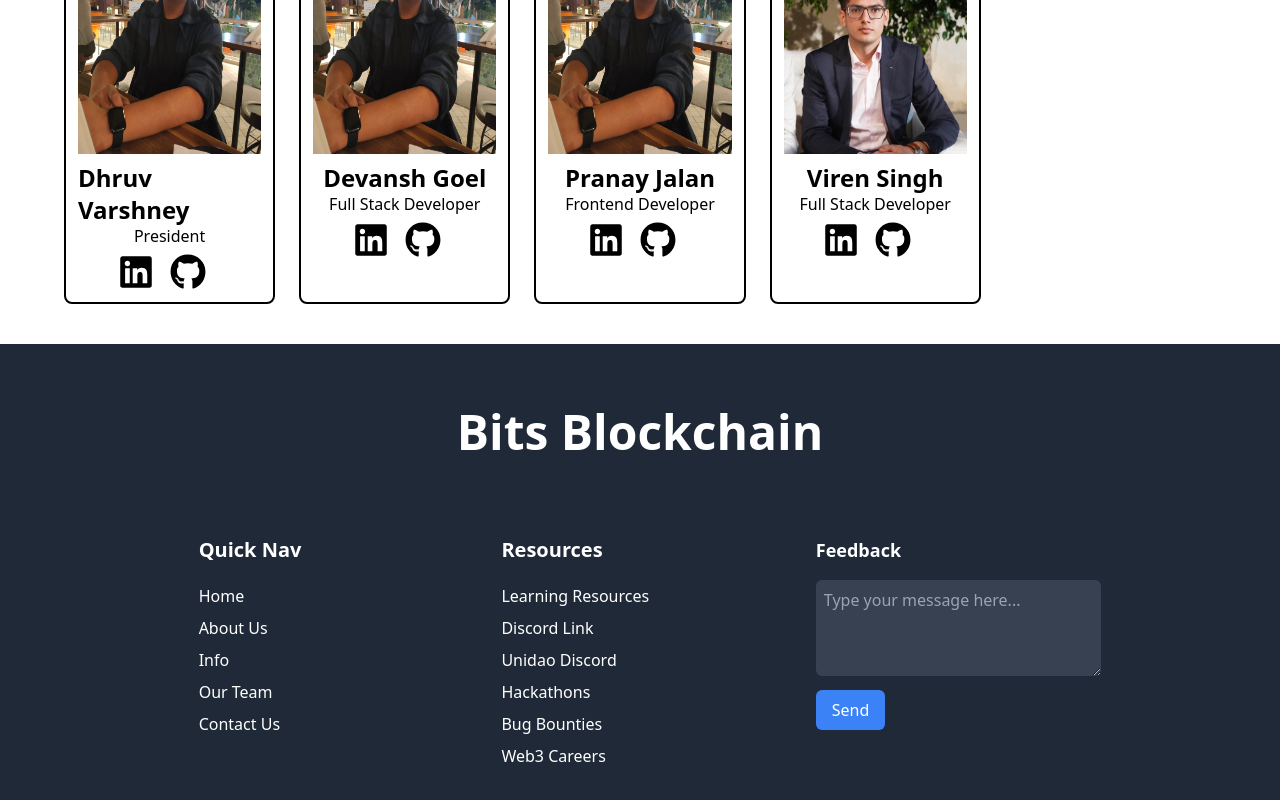
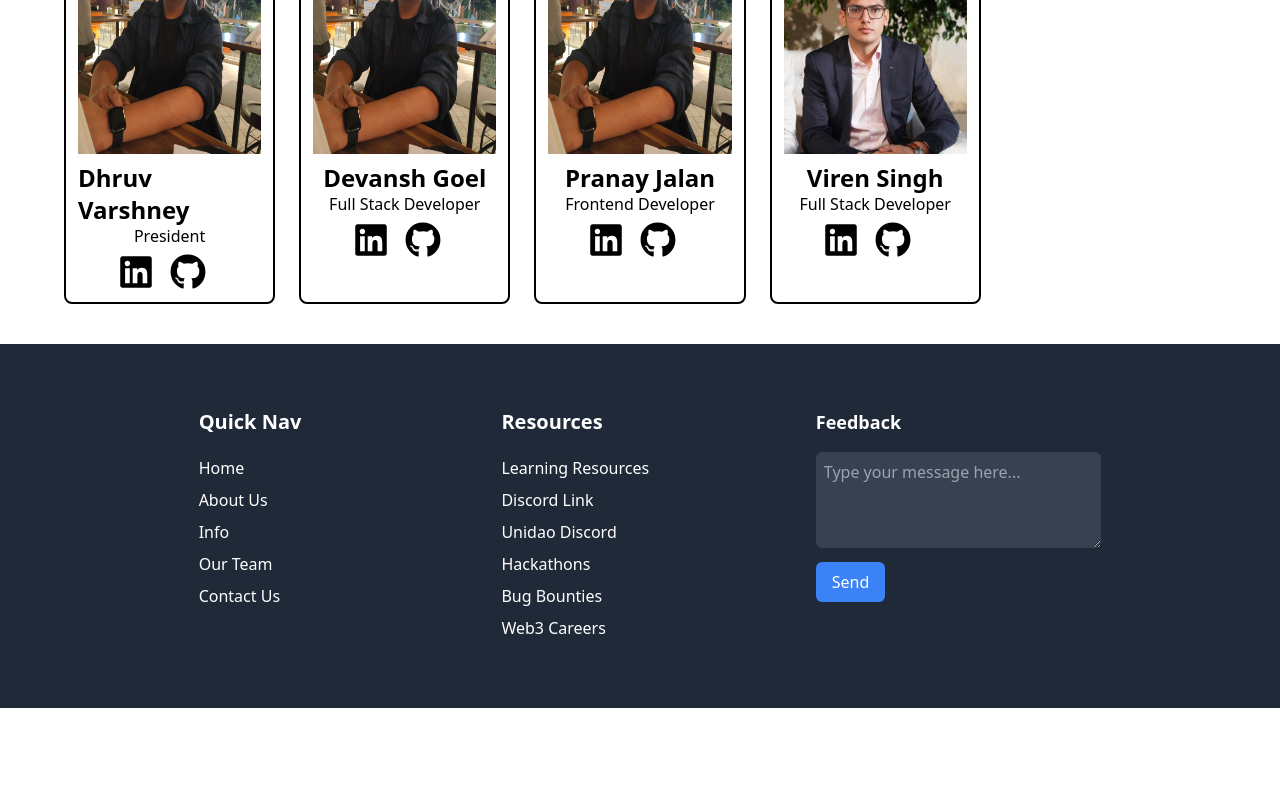
Before and after one commit to BITS-BLOCKCHAIN/BitsBlockchainWebsite, a React (Vite) app in the folder BitsBlockChainWebsite/: page / in a window 1280 px wide. Shown: the part 2038-2838 px from the top of the page. After the commit the page ends 2746 px from the top, so only its background shows below. Built offline with nearby package versions, Linux system fonts and the light colour scheme; a web font is replaced by a local one.

Commit message:
made footer changes

```diff
--- a/BitsBlockChainWebsite/src/Components/Footer.jsx
+++ b/BitsBlockChainWebsite/src/Components/Footer.jsx
@@ -16,10 +16,7 @@ const Footer = () => {
   return (
     <footer className="bg-gray-800 py-6 px-4">
       <div className="container min-w-full px-4">
-        <div className="text-white text-center">
-          <h2 className="font-bold text-3xl mb-4 md:text-5xl mt-10">Bits Blockchain</h2>
-        </div>
-        <div className="md:flex md:flex-row md:justify-evenly md:align-middle md:my-10 xl:mt-20 xl:mx-20 ">
+        <div className="md:flex md:flex-row md:justify-evenly md:align-middle md:my-10 xl:mt-10 xl:mx-20 ">
         <div className="flex flex-row align-middle justify-between xs:justify-around my-10 md:flex md:flex-row md:my-0">
         <div className="text-white px-5 leading-8 md:mr-20">
           <h2 className="font-bold text-xl mb-4">Quick Nav</h2>
@@ -104,7 +101,7 @@ const Footer = () => {
         </div>
          </div>
         <div className="text-white">
-          <h2 className="font-bold text-lg mb-4">Feedback</h2>
+          <h2 className="font-bold text-lg mb-4 ">Feedback</h2>
           <textarea
             className="w-full h-24 bg-gray-700 rounded-md p-2 text-gray-100 placeholder-gray-400 focus:outline-none focus:ring focus:border-blue-300"
             placeholder="Type your message here..."
```
